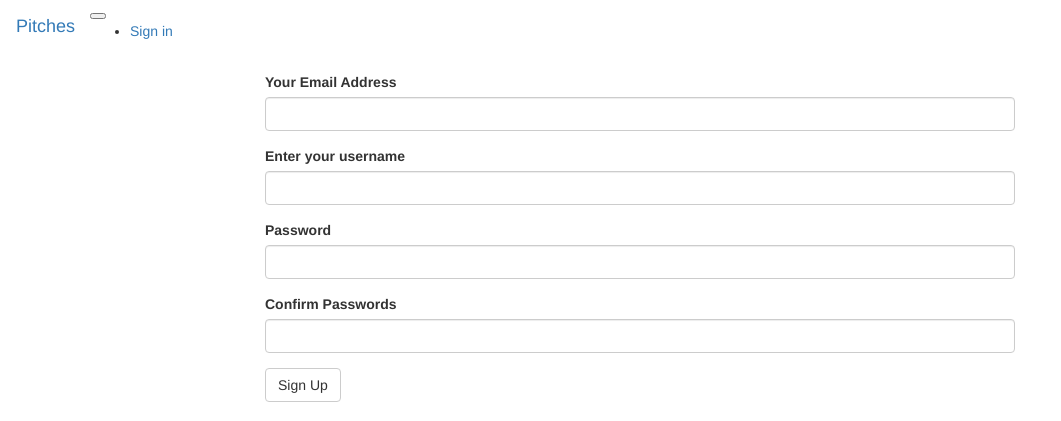
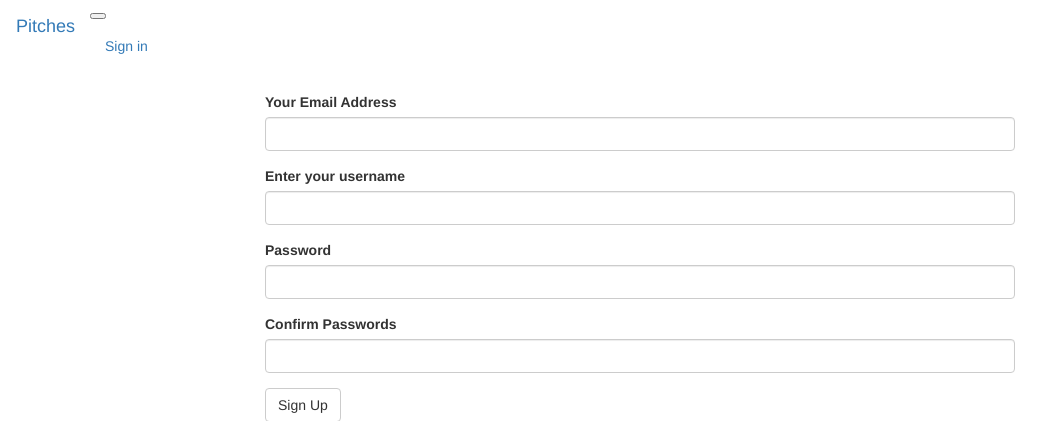
Before and after one commit to casio-ka/PitchMe, a Flask app: page /authenticate/register in a window 1280 px wide. Shown: the top 421 px of the page, without its empty margins (0-1061 px from the left). Run offline with Flask 2, Linux system fonts and the light colour scheme; some libraries are stand-ins or nearby versions.

Commit message:
Update navbar.html
Fixed for bootstrap 4

```diff
--- a/app/templates/navbar.html
+++ b/app/templates/navbar.html
@@ -4,14 +4,12 @@
     <span class="navbar-toggler-icon"></span>
   </button>
   <div class="navbar-collapse collapse">
-    <ul class="nav navbar-nav">
-      </ul>
-      <ul class="navbar-nav ml-auto">
+      <ul class="nav navbar-nav ml-auto">
         {% if current_user.is_authenticated %}
-        <li><a href="{{url_for('main.profile',uname=current_user.username)}}">Profile</a></li>
-        <li><a href="{{url_for('auth.logout')}}">Sign out</a></li>
+        <li class="nav-item" ><a class="nav-link" href="{{url_for('main.profile',uname=current_user.username)}}">Profile</a></li>
+        <li class="nav-item"><a class="nav-link" href="{{url_for('auth.logout')}}">Sign out</a></li>
         {% else %}
-        <li><a href="{{url_for('auth.login')}}">Sign in</a></li>
+        <li class="nav-item"><a class="nav-link" href="{{url_for('auth.login')}}">Sign in</a></li>
         {%endif%}
       </ul>
   </div>
```
